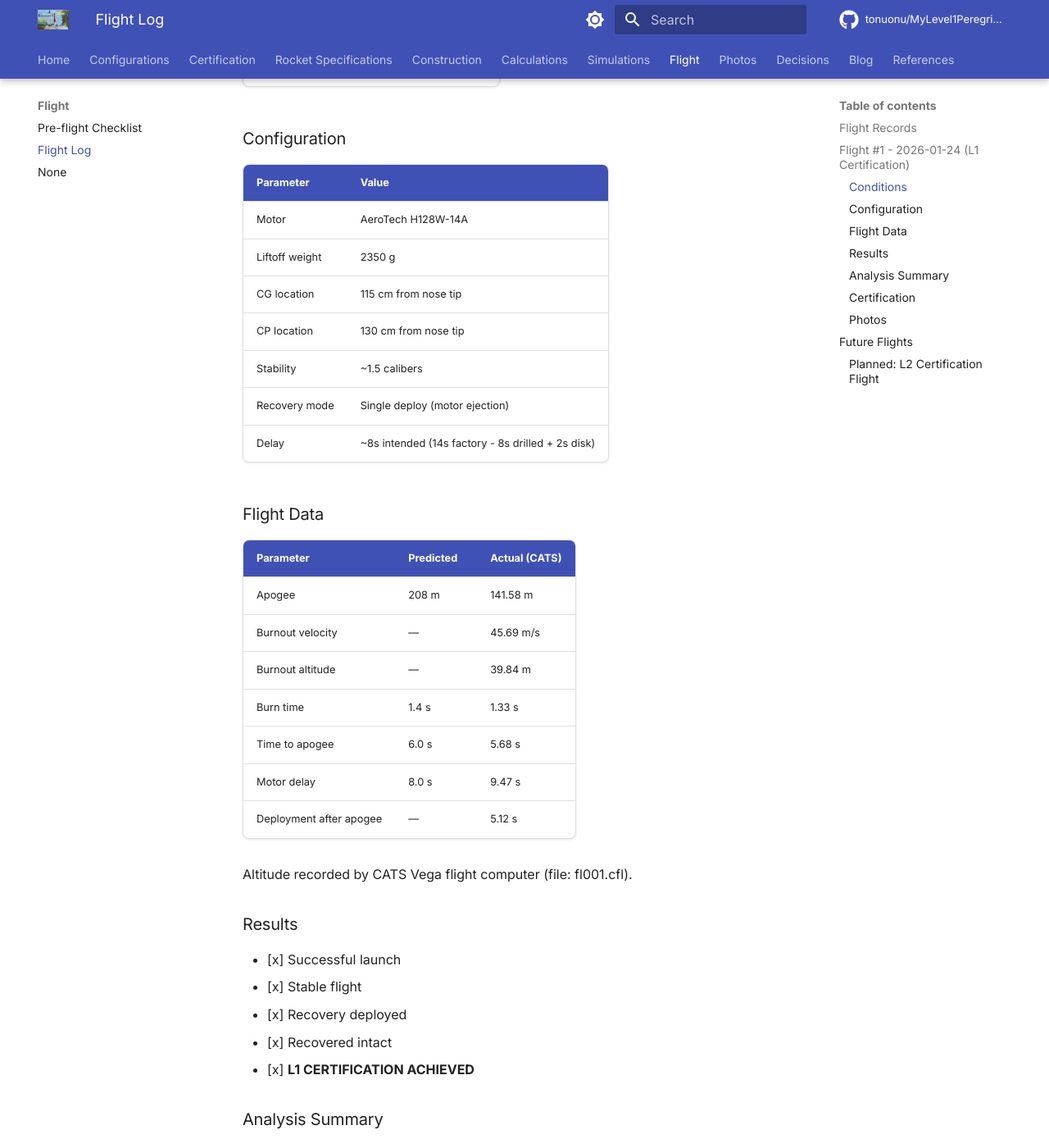
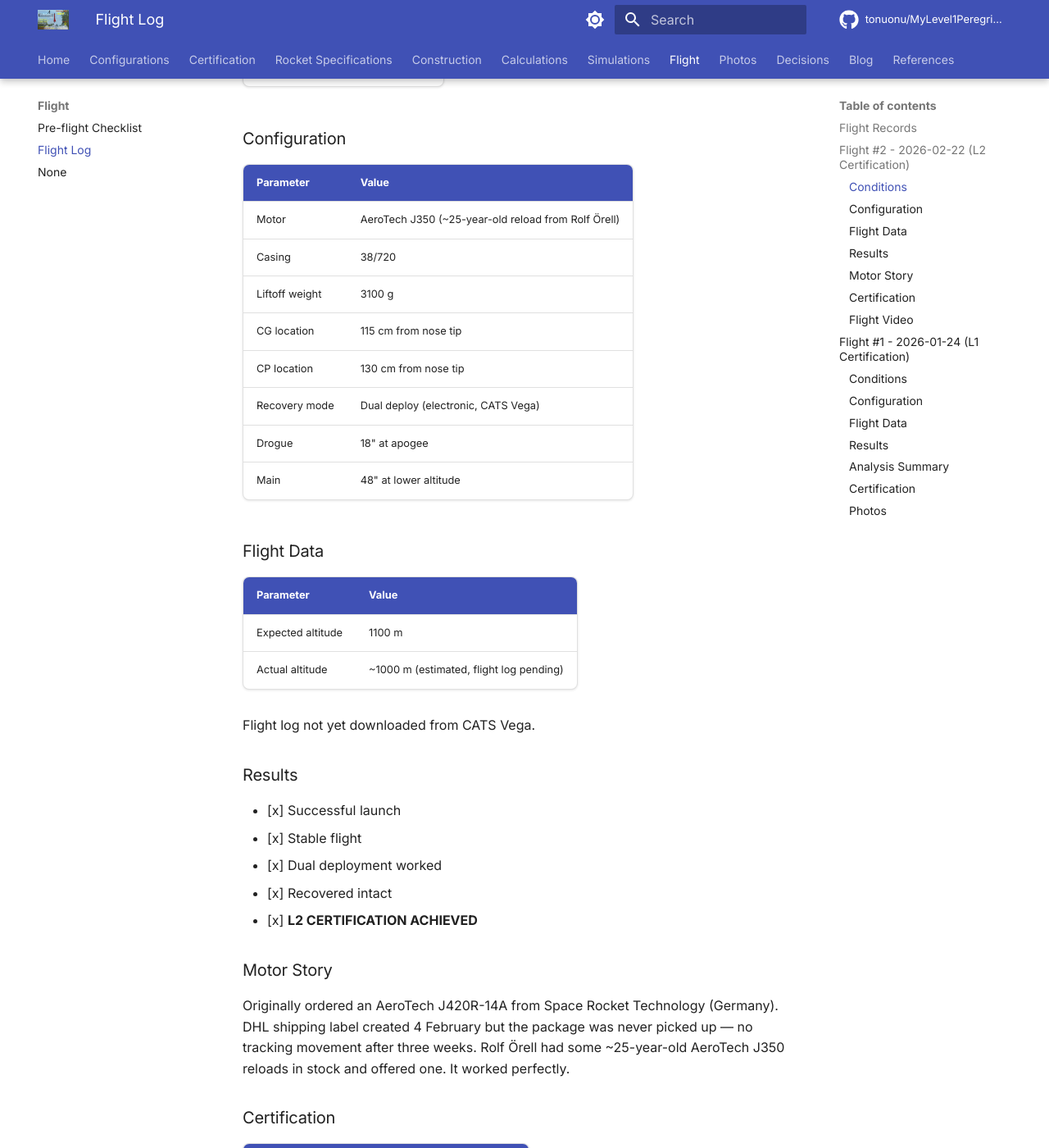
Before and after one commit to tonuonu/MyLevel1Peregrine, an MkDocs documentation site: the page built from docs/flight/log.md, in a window 1280 px wide and 1400 px high, scrolled down 517 px. Shown: the whole window at 82% size. Built offline with MkDocs 1.6.1 and Material for MkDocs 9.7.7, drawn with Linux system fonts in a browser that asks for light colours; comment, search, counter and statistics services are not loaded; some of the changed text lies outside the part shown.

Commit message:
Update flight log: add Flight #2 (L2), remove stale "Future Flights" section

```diff
--- a/docs/flight/log.md
+++ b/docs/flight/log.md
@@ -1,6 +1,64 @@
 # Flight Log
 
 ## Flight Records
+
+---
+
+## Flight #2 - 2026-02-22 (L2 Certification)
+
+### Conditions
+
+| Parameter | Value |
+|-----------|-------|
+| Location | Enköping, Sweden |
+| Weather | Winter |
+| Event | SMRK Launch Day |
+
+### Configuration
+
+| Parameter | Value |
+|-----------|-------|
+| Motor | AeroTech J350 (~25-year-old reload from Rolf Örell) |
+| Casing | 38/720 |
+| Liftoff weight | 3100 g |
+| CG location | 115 cm from nose tip |
+| CP location | 130 cm from nose tip |
+| Recovery mode | Dual deploy (electronic, CATS Vega) |
+| Drogue | 18" at apogee |
+| Main | 48" at lower altitude |
+
+### Flight Data
+
+| Parameter | Value |
+|-----------|-------|
+| Expected altitude | 1100 m |
+| Actual altitude | ~1000 m (estimated, flight log pending) |
+
+Flight log not yet downloaded from CATS Vega.
+
+### Results
+
+- [x] Successful launch
+- [x] Stable flight
+- [x] Dual deployment worked
+- [x] Recovered intact
+- [x] **L2 CERTIFICATION ACHIEVED**
+
+### Motor Story
+
+Originally ordered an AeroTech J420R-14A from Space Rocket Technology (Germany). DHL shipping label created 4 February but the package was never picked up — no tracking movement after three weeks. Rolf Örell had some ~25-year-old AeroTech J350 reloads in stock and offered one. It worked perfectly.
+
+### Certification
+
+| Field | Value |
+|-------|-------|
+| Certification | Tripoli L2 |
+| Certifying Authority | Rolf Örell (TRA# 3728) |
+| Flyer | Tõnu Samuel (TRA# 38105) |
+
+### Flight Video
+
+See [L2 Certification](../certification/index.md#l2-certification-flight) for video.
 
 ---
 
@@ -71,13 +129,3 @@ See [Flight #1 Analysis](flight1-analysis.md) for detailed telemetry and recomme
 ### Photos
 
 Launch photo and recovery photo with Liza holding "SIPSIK" rocket - see certification documentation.
-
----
-
-## Future Flights
-
-### Planned: L2 Certification Flight
-
-- L2 written exam passed (27 January 2026, Certificate #2343)
-- Motor class: J, K, or L required
-- Location: Sweden (motor procurement constraint)
```
